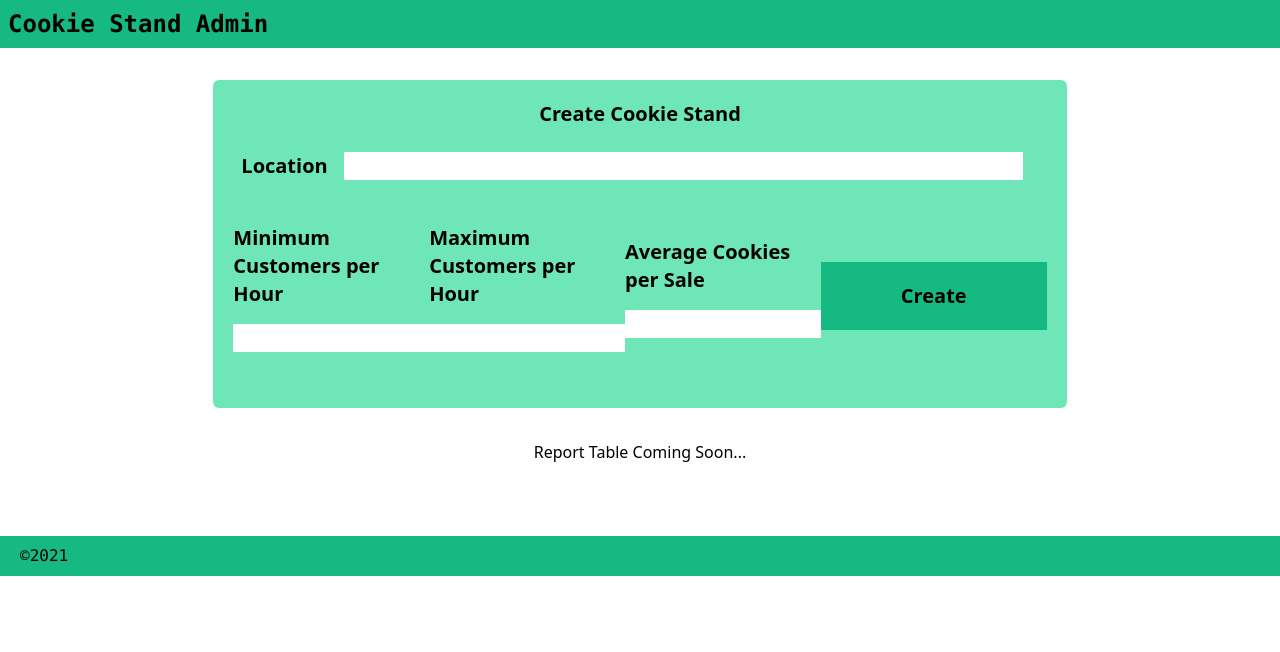
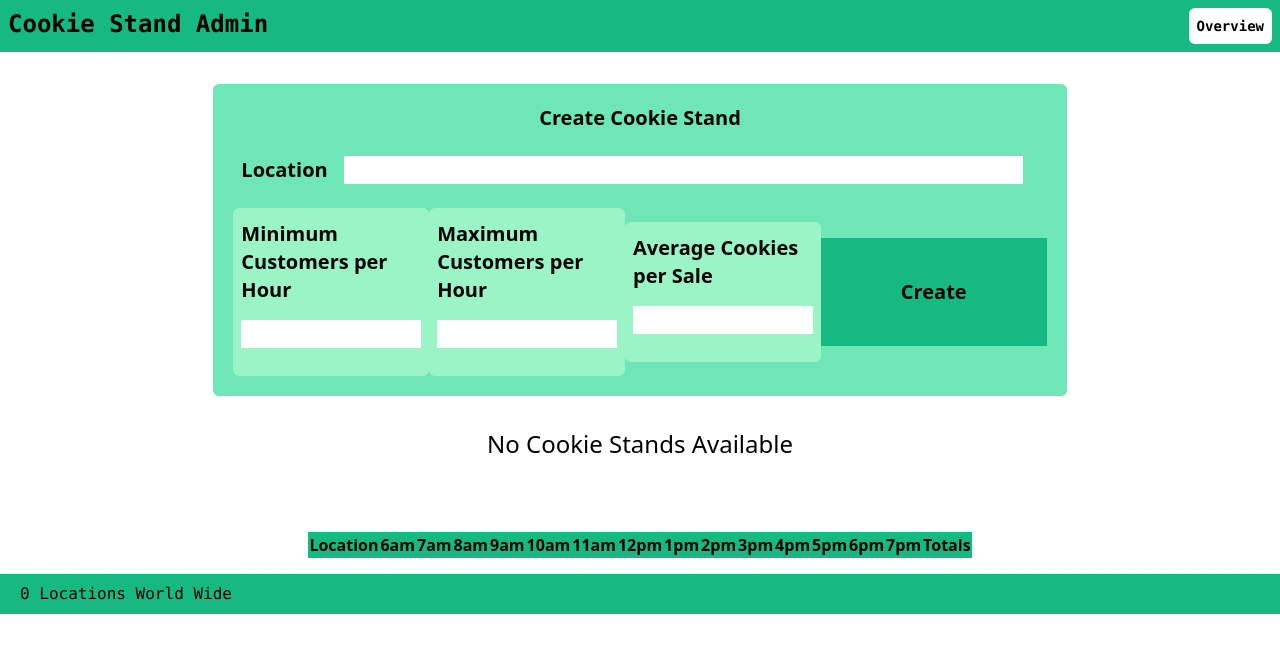
Before and after one commit to KajeTheCat/cookie_stand_admin, a Next.js app in the folder cookie_stand_admin/: page / in a window 1280 px wide. Shown: the top 652 px of the page. Built offline with nearby package versions, Linux system fonts and the light colour scheme.

Commit message:
started with passing values and variables functionalities

```diff
--- /dev/null
+++ b/cookie_stand_admin/components/data.js
@@ -0,0 +1 @@
+export const hours = ['6am', '7am', '8am', '9am', '10am', '11am', '12pm', '1pm', '2pm', '3pm', '4pm', '5pm', '6pm', '7pm'];
--- /dev/null
+++ b/cookie_stand_admin/components/footer.js
@@ -0,0 +1,7 @@
+export default function Footer() {
+    return (
+        <footer className="pl-5 pb-2 pt-2 font-mono bg-darkgreen text-black">
+            <h3>0 Locations World Wide</h3>
+        </footer>
+    )
+}
--- /dev/null
+++ b/cookie_stand_admin/components/form.js
@@ -0,0 +1,28 @@
+export default function Form({ eventHandler }) {
+    return (
+        <form onSubmit={eventHandler} className="flex flex-col items-center p-5 text-xl font-semibold bg-limegreen justify-center w-4/6 mx-auto mt-8 rounded-md">
+            Create Cookie Stand
+            <div className="flex items-center w-full p-2">
+                <label>Location</label>
+                <input name="location" className="w-full m-4" />
+            </div>
+            <div className="flex justify-between items-center w-full">
+                <div className="bg-teal rounded-md flex flex-col items-center font py-3 px-2 w-1/4">
+                    <label>Minimum Customers per Hour</label>
+                    <input name="minCustomers" className="w-full m-4" />
+                </div>
+                <div className="bg-teal rounded-md flex flex-col items-center font py-3 px-2 w-1/4">
+                    <label>Maximum Customers per Hour</label>
+                    <input name="maxCustomers" className="w-full m-4" />
+                </div>
+                <div className="bg-teal rounded-md flex flex-col items-center font py-3 px-2 w-1/4">
+                    <label>Average Cookies per Sale</label>
+                    <input name="avgCookies" className="w-full m-4" />
+                </div>
+                <button className="bg-darkgreen px-20 py-10 hover:bg-black hover:text-white">
+                    Create
+                </button>
+            </div>
+        </form>
+    )
+}
--- /dev/null
+++ b/cookie_stand_admin/components/header.js
@@ -0,0 +1,8 @@
+export default function Header() {
+    return (
+        <header className="flex flex-row justify-between p-2 text-2xl font-mono font-semibold bg-darkgreen text-black">
+            <h1>Cookie Stand Admin</h1>
+            <button className="bg-white text-black rounded-md text-sm p-2">Overview</button>
+        </header>
+    )
+}
--- /dev/null
+++ b/cookie_stand_admin/components/table.js
@@ -0,0 +1,22 @@
+import { hours } from "../components/data.js"
+
+export default function Table({ SalesPerHour }) {
+    return (
+        <table className="bg-darkgreen w-1/2 mx-auto my-4">
+            <thead>
+                <tr>
+                    <th>Location</th>
+                    {hours.map((time, idx) => {
+                        return (<th key={idx}>
+                            {time}
+                        </th>)
+                    })}
+                    <th>Totals</th>
+                </tr>
+            </thead>
+            <tbody>
+
+            </tbody>
+        </table>
+    )
+}
--- a/cookie_stand_admin/pages/index.js
+++ b/cookie_stand_admin/pages/index.js
@@ -1,16 +1,14 @@
 import Head from "next/head"
 import { useState } from 'react'
 
+import Header from "../components/header.js"
+import Form from "../components/form.js"
+import Table from "../components/table.js"
+import Footer from "../components/footer.js"
+
 export default function Home() {
-  //define use state hook(initial state, use state hook function)
-  //define event handler
-    //prevent default
-    //define 4 variables that contains data from input tags
-    //define js object(use data 4 variables as values to keys)
-    //define variable to stringify js obj(JSON.stringify(obj))
-    //pass stringified json to use state hook function
 
-  const [initState,StateFunction] = useState('');
+  const [initState, StateFunction] = useState([]);
 
   function eventHandler(event) {
     event.preventDefault();
@@ -19,58 +17,41 @@ export default function Home() {
     const max = event.target.maxCustomers.value;
     const avg = event.target.avgCookies.value;
     const data = {
-      location:location,
-      minCustomers:min,
-      maxCustomers:max,
-      avgCookies:avg,
+      location: location,
+      minCustomers: min,
+      maxCustomers: max,
+      avgCookies: avg,
+      hourlySales: SalesPerHour(min,max,avg),
     };
     const stringJson = JSON.stringify(data);
-    StateFunction(stringJson);
+    StateFunction([...initState,stringJson]);
+    console.log(initState)
   }
+
+  function SalesPerHour(min,max,avg) {
+    let randomSales = []
+    for(let i = 0; i <= 13; i++){
+      let randomNumber = Math.floor((Math.random() * (max - min + 1) + min) * avg);
+      randomSales.push(randomNumber);
+    }
+    return randomSales
+  };
 
   return (
     <div>
       <Head>
         <title>Cookie Stand Admin</title>
       </Head>
-      <header className="p-2 text-2xl font-mono font-semibold bg-darkgreen text-black">
-        <h1>Cookie Stand Admin</h1>
-      </header>
+      <Header/>
       <main>
-        <form onSubmit={eventHandler} className="flex flex-col items-center p-5 text-xl font-semibold bg-limegreen justify-center w-4/6 mx-auto mt-8 rounded-md">
-          Create Cookie Stand
-          <div className="flex items-center w-full p-2">
-            <label>Location</label>
-            <input name="location" className="w-full m-4"/>
-          </div>
-          <div className="flex justify-between items-center w-full">
-            <div className="flex flex-col items-center font py-5 w-1/4">
-              <label>Minimum Customers per Hour</label>
-              <input name="minCustomers" className="w-full m-4"/>
-            </div>
-            <div className="flex flex-col items-center font py-5 w-1/4">
-              <label>Maximum Customers per Hour</label>
-              <input name="maxCustomers" className="w-full m-4"/>
-            </div>
-            <div className="flex flex-col items-center font py-5 w-1/4">
-              <label>Average Cookies per Sale</label>
-              <input name="avgCookies" className="w-full m-4"/>
-            </div>
-            <button className="bg-darkgreen px-20 py-5 hover:bg-black hover:text-white">
-              Create
-            </button>
-          </div>
-        </form>
-        <div className="flex flex-col items-center m-8 ">
-          <h1>Report Table Coming Soon...</h1>
+        <Form eventHandler={eventHandler} />
+        <div className="flex flex-col items-center m-8 text-2xl">
+          <h1>No Cookie Stands Available</h1>
           <p className="flex pt-10">{initState}</p>
         </div>
+        <Table SalesPerHour={SalesPerHour} />
       </main>
-      <footer className="pl-5 pb-2 pt-2 font-mono bg-darkgreen text-black">
-        <h3>&#169;2021</h3>
-      </footer>
+      <Footer />
     </div>
   );
-}
-
-// button
+};
--- a/cookie_stand_admin/tailwind.config.js
+++ b/cookie_stand_admin/tailwind.config.js
@@ -8,6 +8,7 @@ module.exports = {
     colors: {
       'darkgreen': '#15b981',
       'limegreen': '#6fe6b7',
+      'teal': '#9af4c5',
       'black': '#000000' ,
       'white': '#FFFFFF',
     },
```
